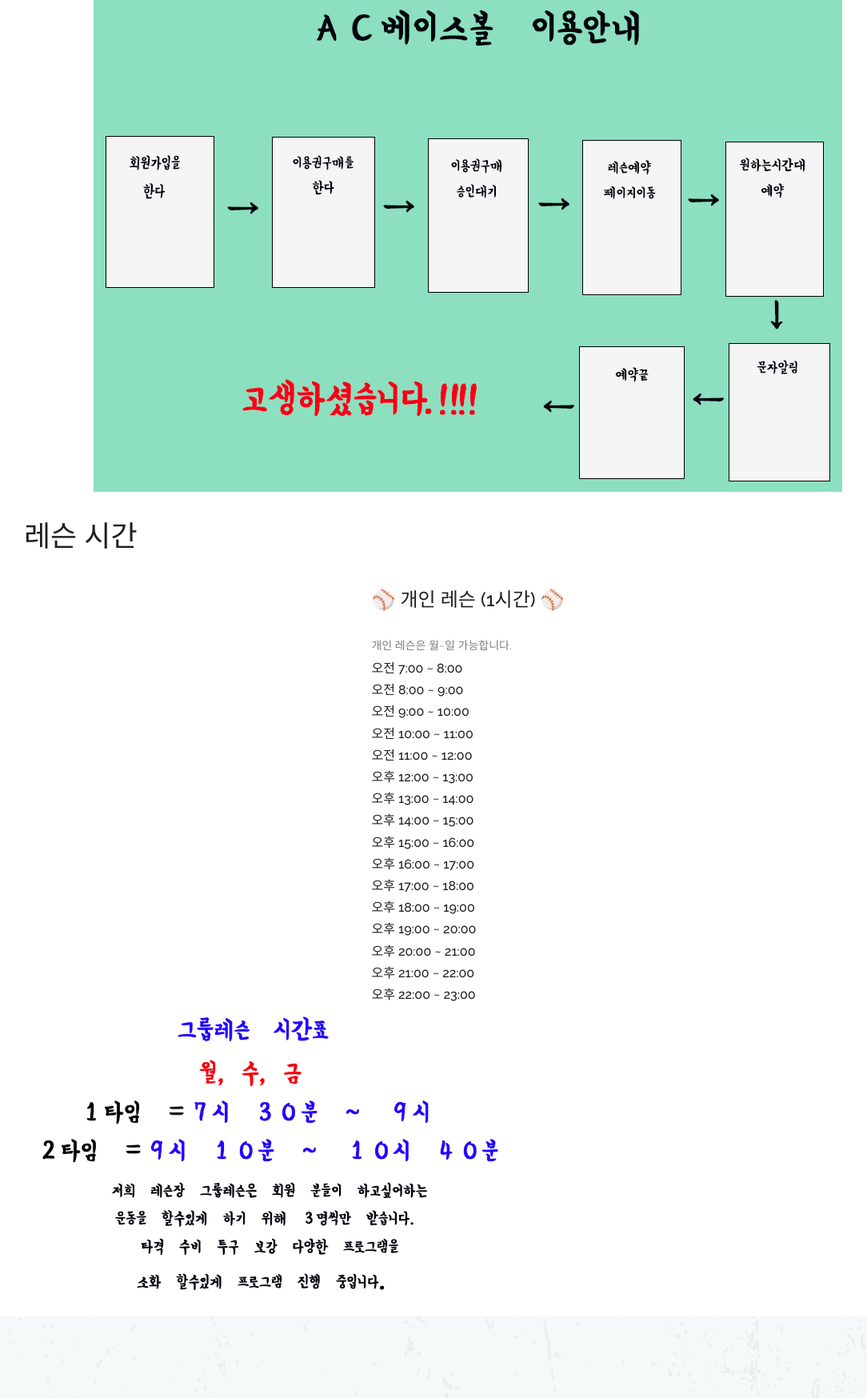
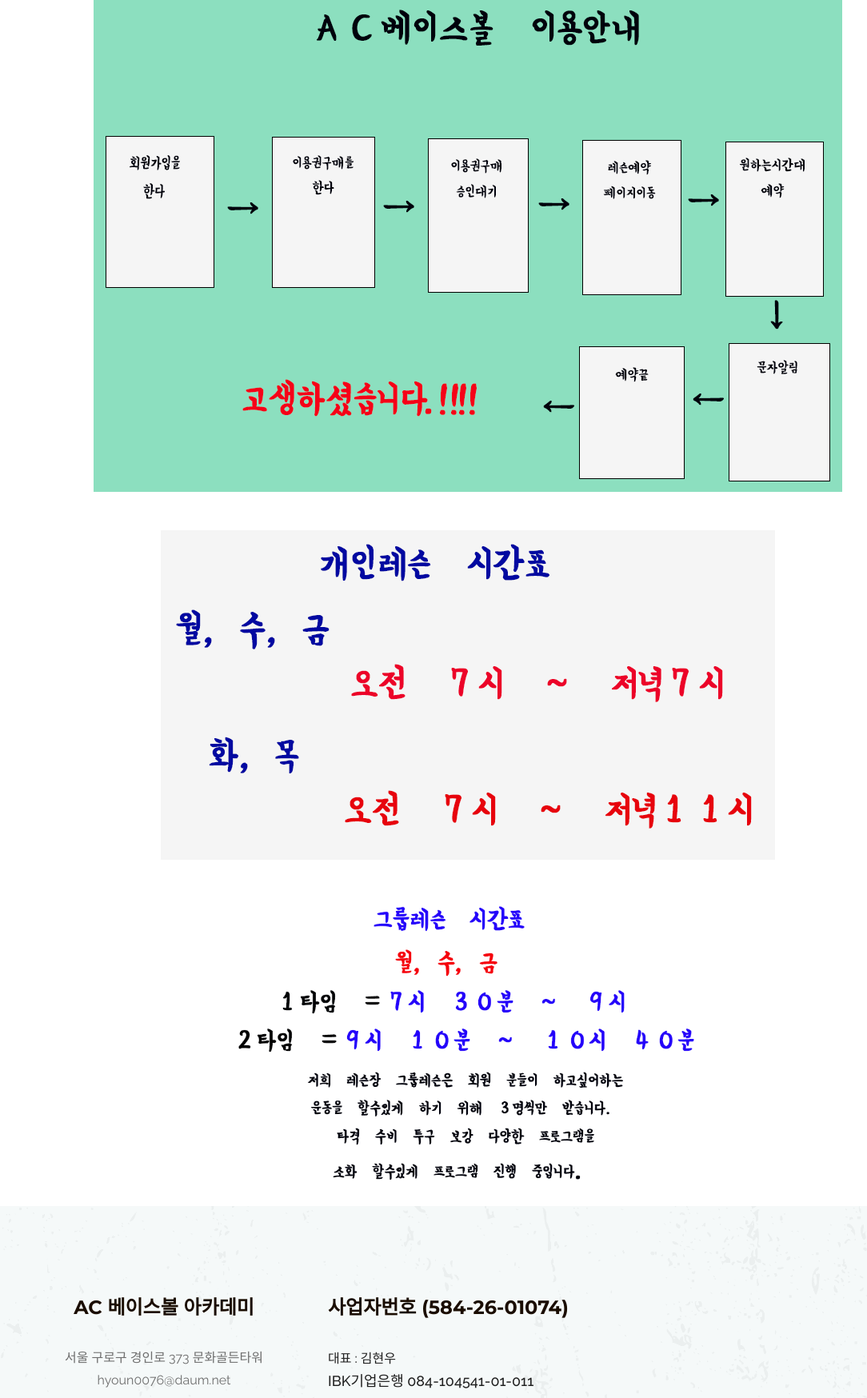
Before and after one commit to jiyaaany/ACBaseball, a Django app: page /index/time/ in a window 1280 px wide. Shown: the part 448-2196 px from the top of the page at 80% size, without its empty margins (55-1139 px from the left). Run offline with Django 3.2, Linux system fonts and the light colour scheme; some libraries are stand-ins or nearby versions.

Commit message:
사이트 이용안내 및 레슨 요금, 시간

```diff
--- a/index/templates/time.html
+++ b/index/templates/time.html
@@ -36,31 +36,14 @@
             <div class="mt-5 d-flex align-items-center justify-content-center">
                 <img src="{% static 'img/howto.png' %}" alt="">
             </div>
-            <h1 class="signin-header">레슨 시간</h1>
 
-            <div class="d-flex align-items-center justify-content-center">
-                <div>
-                    <h3> ⚾️ 개인 레슨 (1시간) ⚾️ </h3><br>
-                    <label for="">개인 레슨은 월~일 가능합니다.</label>
-                    <h5>오전 7:00 ~ 8:00</h5>
-                    <h5>오전 8:00 ~ 9:00 </h5>
-                    <h5>오전 9:00 ~ 10:00 </h5>
-                    <h5>오전 10:00 ~ 11:00 </h5>
-                    <h5>오전 11:00 ~ 12:00 </h5>
-                    <h5>오후 12:00 ~ 13:00 </h5>
-                    <h5>오후 13:00 ~ 14:00 </h5>
-                    <h5>오후 14:00 ~ 15:00 </h5>
-                    <h5>오후 15:00 ~ 16:00 </h5>
-                    <h5>오후 16:00 ~ 17:00 </h5>
-                    <h5>오후 17:00 ~ 18:00 </h5>
-                    <h5>오후 18:00 ~ 19:00 </h5>
-                    <h5>오후 19:00 ~ 20:00 </h5>
-                    <h5>오후 20:00 ~ 21:00 </h5>
-                    <h5>오후 21:00 ~ 22:00 </h5>
-                    <h5>오후 22:00 ~ 23:00 </h5>
-                </div>
+            <div class="mt-5 d-flex align-items-center justify-content-center">
+                <img src="{% static 'img/person_time.png' %}" alt="">
             </div>
-            <img src="{% static 'img/group_time.png' %}" alt="">
+
+            <div class="mt-5 d-flex align-items-center justify-content-center">
+                <img src="{% static 'img/group_time.png' %}" alt="">
+            </div>
         </div>
     </div>
     {% endblock %}
```
Also changed, not shown: index/templates/fare.html (+9 -25 lines), static/img/group_fare.png (added), static/img/person_fare.png (added), static/img/person_group_fare.png (added), static/img/person_time.png (added).
